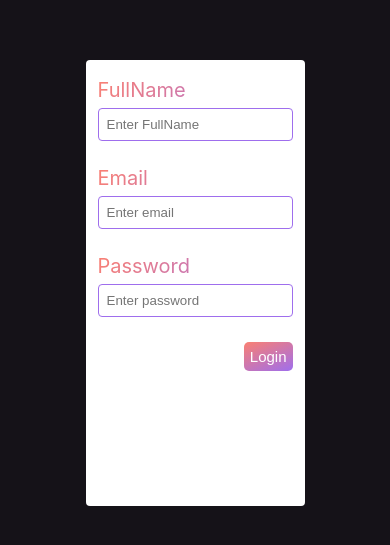
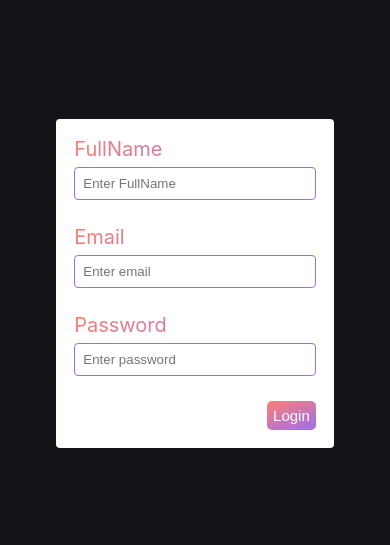
Before and after one commit to Abhishekr2122/internshala-assignment, a React (Create React App) app: page / in a window 390 px wide. Shown: the part 139-684 px from the top of the page. Built offline with nearby package versions, Linux system fonts and the light colour scheme.

Commit message:
Making the login form responsive.

```diff
--- a/src/pages/login.css
+++ b/src/pages/login.css
@@ -10,7 +10,7 @@
 
 .form-container {
   width: 35%;
-  height: 50%;
+  /* height: 50%; */
   padding: 12px;
   display: flex;
   justify-content: center;
@@ -69,9 +69,22 @@
 
 @media screen and (max-width: 600px) {
   .form-container {
-    width: 50%;
+    width: 65%;
   }
 
+  .label {
+    font-size: 21px;
+  }
+
+  .login-btn {
+    font-size: 14px;
+  }
+}
+
+@media screen and (max-width: 430px) {
+  .form-container {
+    width: 65%;
+  }
   .label {
     font-size: 20px;
   }
@@ -80,3 +93,17 @@
     font-size: 15px;
   }
 }
+
+@media screen and (min-width: 601px) and (max-width: 1285px) {
+  .form-container {
+    width: 45%;
+  }
+
+  .label {
+    font-size: 22px;
+  }
+
+  .login-btn {
+    font-size: 14.5px;
+  }
+}
```
